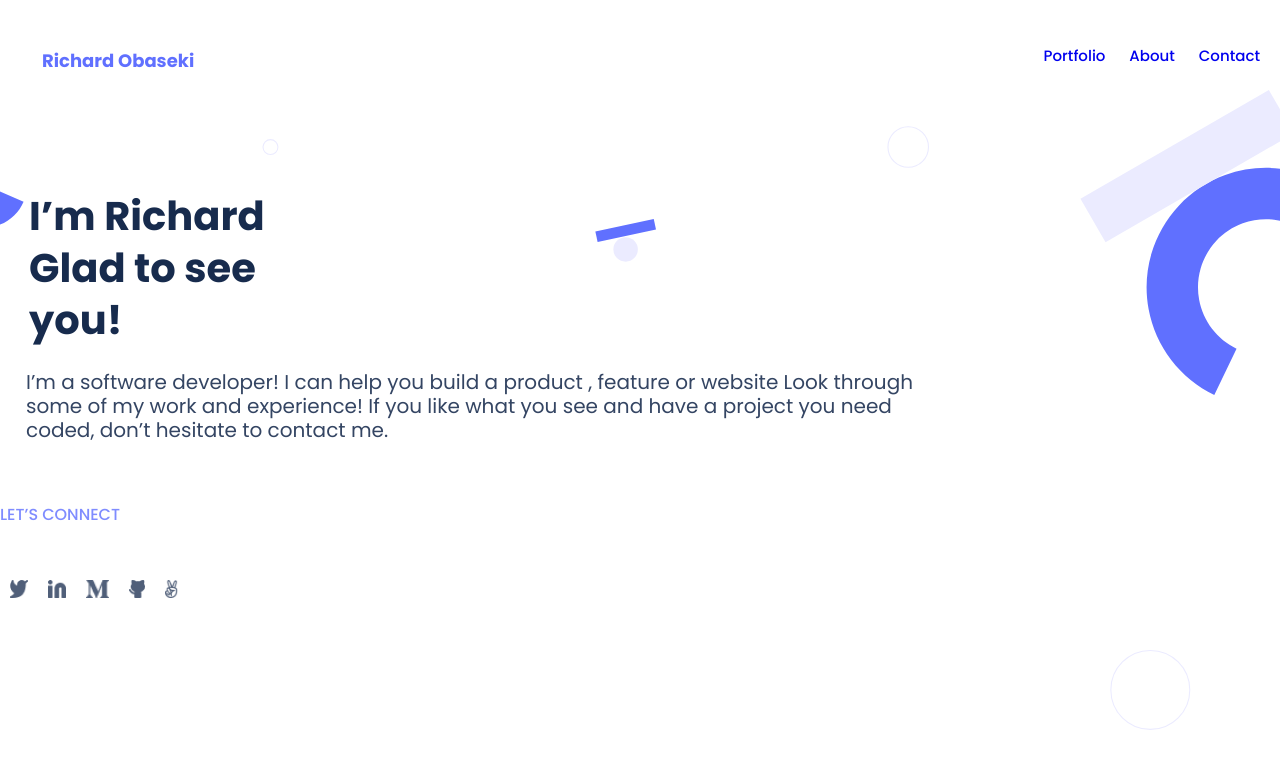
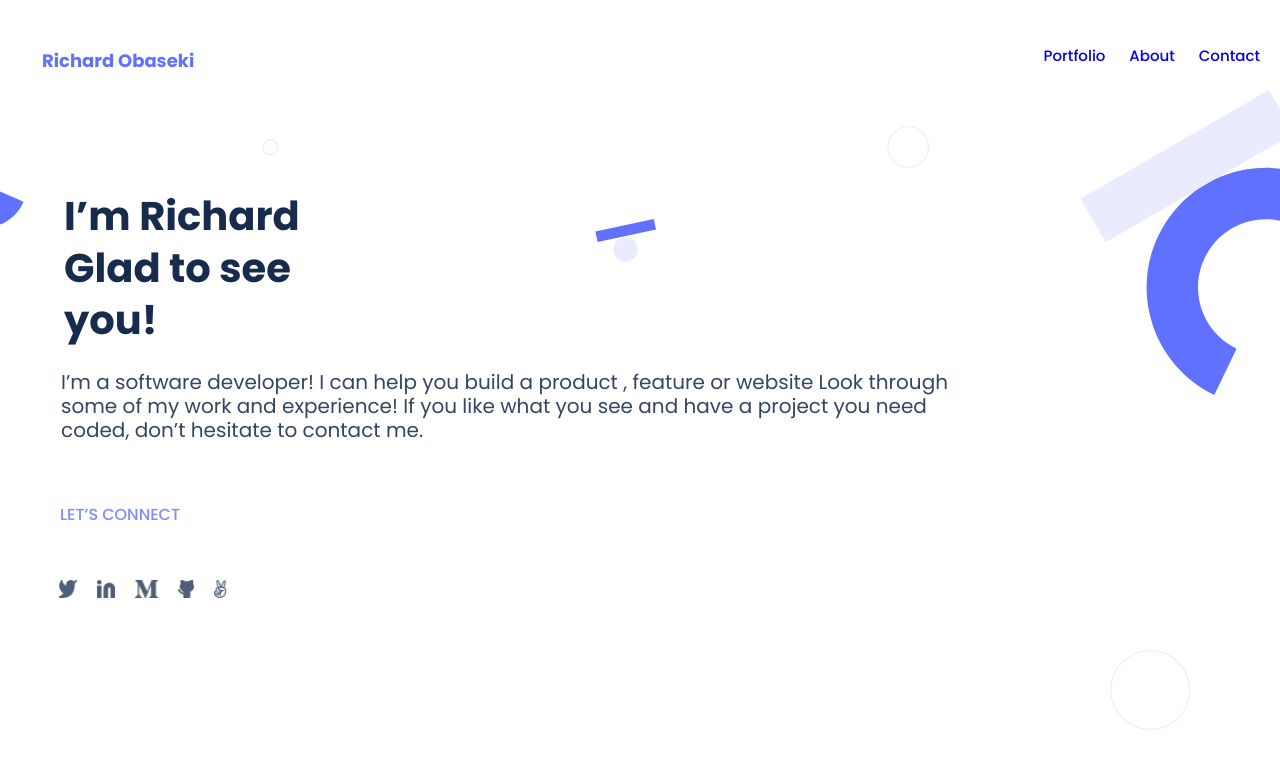
Before and after one commit to richy4dev/Personal-Portfolio, a website: page Index.html in a window 1280 px wide. Shown: the top 763 px of the page. Drawn offline with Linux system fonts and the light colour scheme.

Commit message:
Require Changes

```diff
--- a/Index.html
+++ b/Index.html
@@ -33,6 +33,7 @@
     </header>
     <section class="headline-wrap">
       <div class="flex headline-wrap">
+        <div class="intro-text">
         <h1 class="introduction">
           I’m Richard <br />Glad to see <br />
           you!
@@ -93,6 +94,7 @@
             </a>
           </li>
         </ul>
+      </div>
       </div>
     </section>
 
--- a/style.css
+++ b/style.css
@@ -54,6 +54,10 @@ header {
   background-color: #fff;
 }
 
+.nav-links {
+  display: hidden;
+}
+
 .headline-wrap {
   background-image: url(Image/Background-image.png);
   background-repeat: no-repeat;
@@ -65,6 +69,9 @@ header {
   overflow: hidden;
 }
 
+.intro-text {
+  padding-left: 35px;
+}
 .introduction {
   font-size: 40px;
   font-weight: 700;
@@ -100,13 +107,14 @@ header {
   line-height: 0px;
   padding-top: 12px;
   margin-bottom: 30px;
+  padding-left: 25px;
 }
 
 .social-icons {
   display: flex;
   margin: 10px 0;
   padding-top: 0;
-  padding-left: 10px;
+  padding-left: 24px;
   gap: 20px;
 }
 
@@ -343,6 +351,10 @@ h2.section-title {
     color: #344563;
   }
 
+  .a {
+    color: #344563;
+  }
+
   .fas-fa-bars {
     display: none;
   }
```
